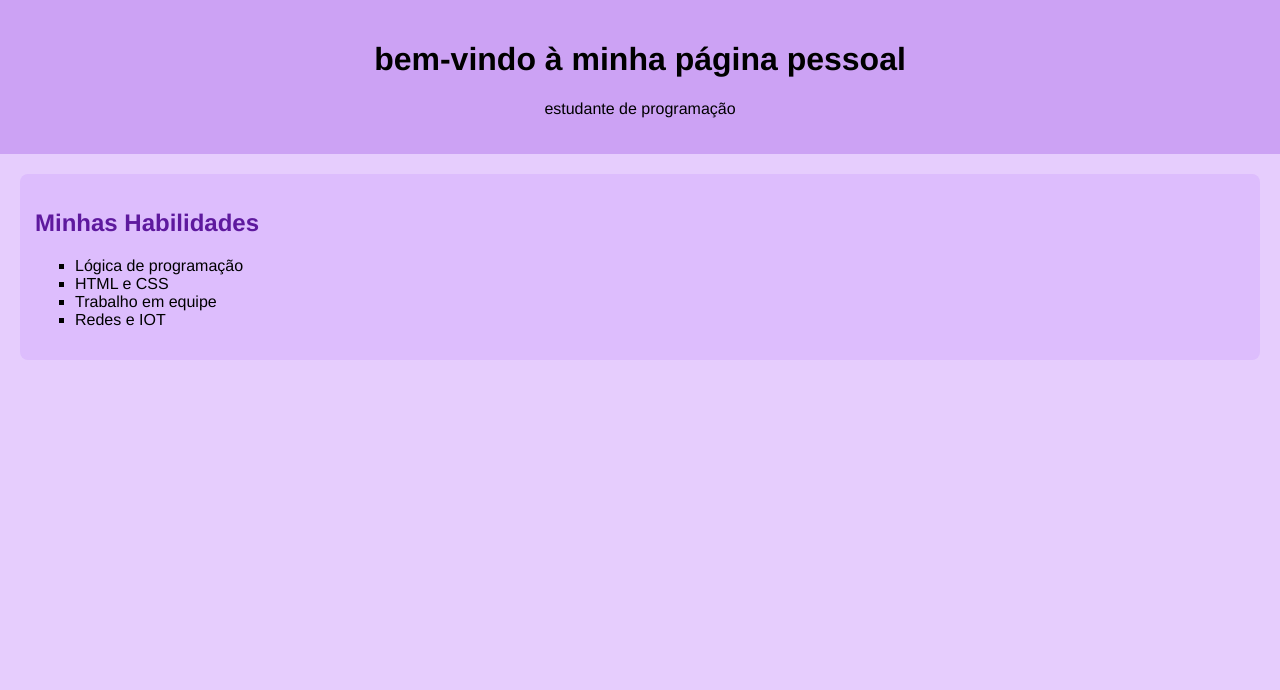
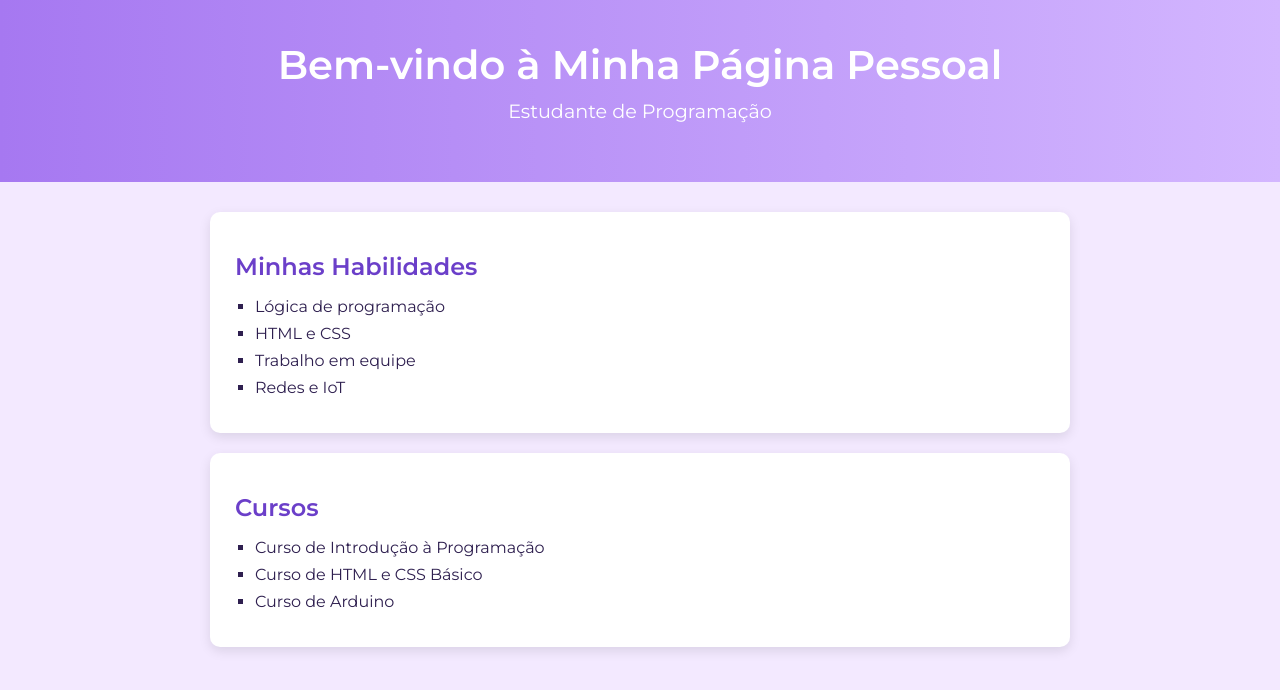
Before and after one commit to BeatrizCastilho/site, a plain HTML site: page index.html in a window 1280 px wide. Drawn offline with Linux system fonts and the light colour scheme.

Commit message:
Add files via upload

```diff
--- a/index.html
+++ b/index.html
@@ -1,58 +1,105 @@
-<html>
-  <head>
-    <title>Minha página pessoal</title>
-
-  </head>
-  <style>
-
-  </style>
-  <body>
-    <header>
-        <h1>bem-vindo à minha página pessoal</h1>
-        <p>estudante de programação</p>
-    </header>
+<!DOCTYPE html>
+<html lang="pt-br">
+<head>
+    <meta charset="UTF-8">
+    <meta name="viewport" content="width=device-width, initial-scale=1.0">
+    <title>Minha Página Pessoal</title>
+    <link href="https://fonts.googleapis.com/css2?family=Montserrat:wght@400;600&display=swap" rel="stylesheet">
     <style>
-        body{
-            font-family: 'Franklin Gothic Medium', 'Arial Narrow', Arial, sans-serif;
-            background-color: rgb(230, 205, 253);
-            margin: 0;
-            padding:0;
-        }
-        header{
-            background-color: rgb(204, 162, 244);
-            padding: 20px;
-            text-align: center;
-        }
-        main{
-            padding: 20px;
-        }
-        section{
-            background-color: rgb(221, 189, 253);
-            padding: 15px;
-            margin-bottom: 1px solid;
-            border-radius: 8px;
-        }
-        h2{
-            color: rgb(94, 25, 158);
+        * {
+            box-sizing: border-box;
         }
 
-        ul{
-            list-style-type: square;
+        body {
+            font-family: 'Montserrat', sans-serif;
+            background-color: #f3e9ff;
+            margin: 0;
+            padding: 0;
+            color: #2e1f4f;
         }
 
+        header {
+            background: linear-gradient(90deg, #a678f1, #d3b6ff);
+            padding: 40px 20px;
+            text-align: center;
+            color: white;
+        }
 
+        header h1 {
+            margin: 0;
+            font-size: 2.5rem;
+        }
+
+        header p {
+            font-size: 1.2rem;
+            margin-top: 10px;
+        }
+
+        main {
+            max-width: 900px;
+            margin: 30px auto;
+            padding: 0 20px;
+        }
+
+        section {
+            background-color: #ffffff;
+            padding: 20px 25px;
+            margin-bottom: 20px;
+            border-radius: 10px;
+            box-shadow: 0 4px 12px rgba(0, 0, 0, 0.1);
+        }
+
+        h2 {
+            color: #6b3fc9;
+            margin-bottom: 15px;
+        }
+
+        ul {
+            list-style-type: square;
+            padding-left: 20px;
+        }
+
+        ul li {
+            margin-bottom: 8px;
+            font-size: 1rem;
+        }
+
+        @media (max-width: 600px) {
+            header h1 {
+                font-size: 1.8rem;
+            }
+
+            header p {
+                font-size: 1rem;
+            }
+        }
     </style>
+</head>
+<body>
+    <header>
+        <h1>Bem-vindo à Minha Página Pessoal</h1>
+        <p>Estudante de Programação</p>
+    </header>
 
     <main>
         <section>
             <h2>Minhas Habilidades</h2>
             <ul>
                 <li>Lógica de programação</li>
-                <li> HTML  e CSS</li>
+                <li>HTML e CSS</li>
                 <li>Trabalho em equipe</li>
-                <li>Redes e IOT</li>
+                <li>Redes e IoT</li>
+            </ul>
+        </section>
+
+        <section>
+            <h2>Cursos</h2>
+            <ul>
+                <li>Curso de Introdução à Programação</li>
+                <li>Curso de HTML e CSS Básico</li>
+                <li>Curso de Arduino</li>
             </ul>
         </section>
     </main>
-  </body>
+</body>
 </html>
```
